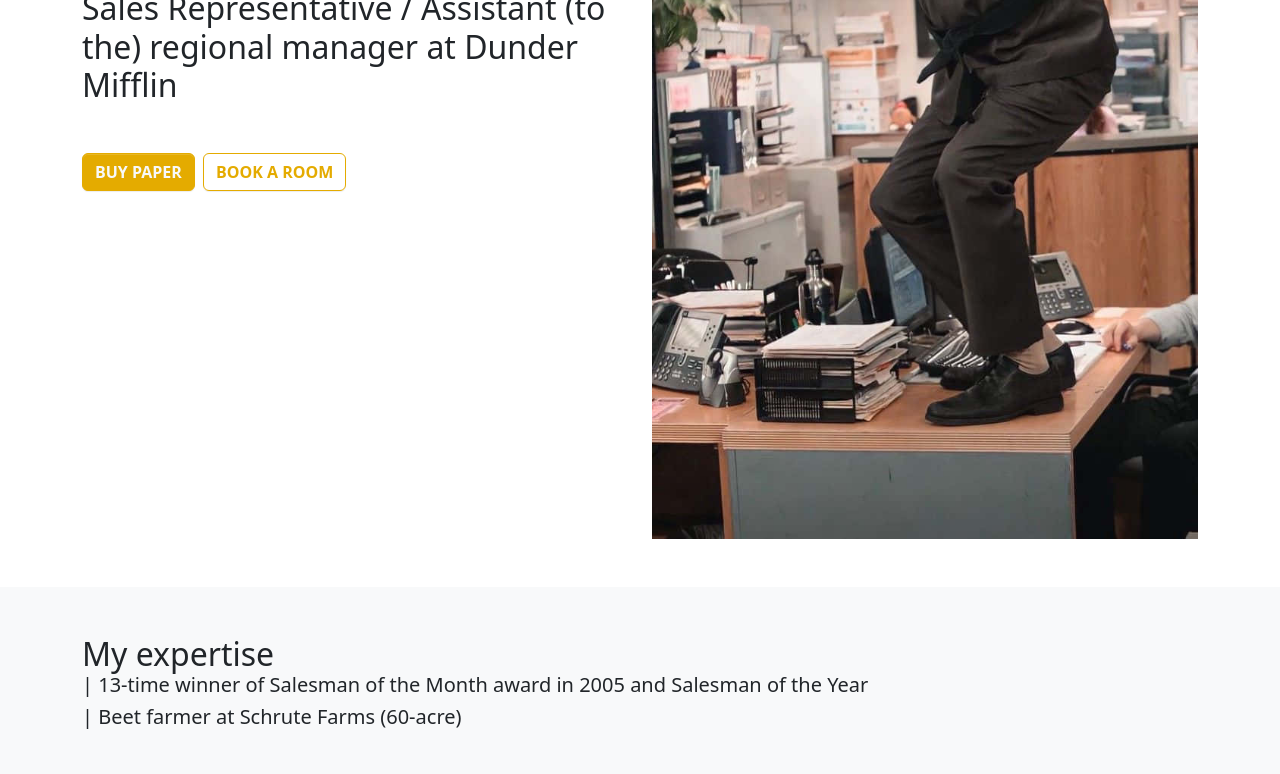
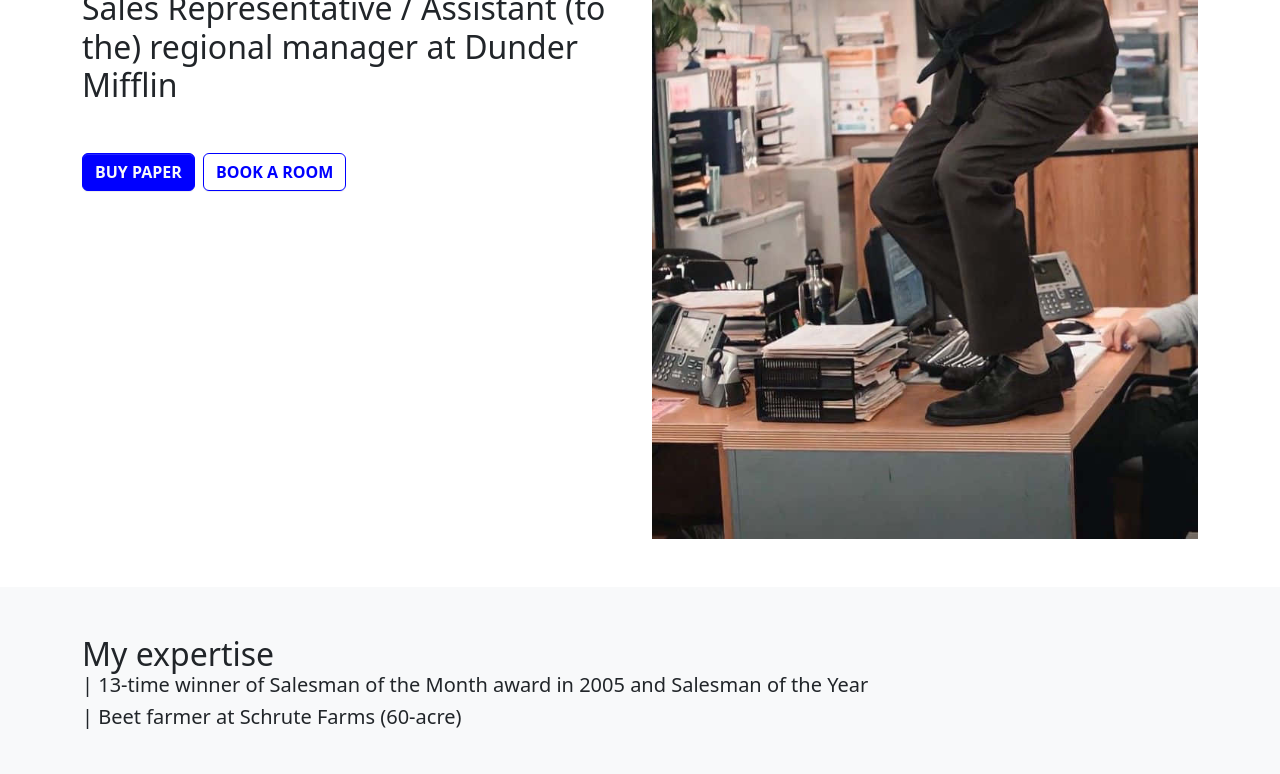
Before and after one commit to Martin010/Martin010.github.io, a website: page index.html in a window 1280 px wide. Shown: the part 511-1285 px from the top of the page. Drawn offline with nearby package versions, Linux system fonts and the light colour scheme.

Commit message:
warning blue

```diff
--- a/scss/_variables_overrides.scss
+++ b/scss/_variables_overrides.scss
@@ -1,5 +1,6 @@
 // Colors
-$warning: #e4ab00;
+//$warning: #e4ab00;
+$warning: blue;
 
 // Options
 $enable-shadows: true;
```
Also changed, not shown: css/style.css.
